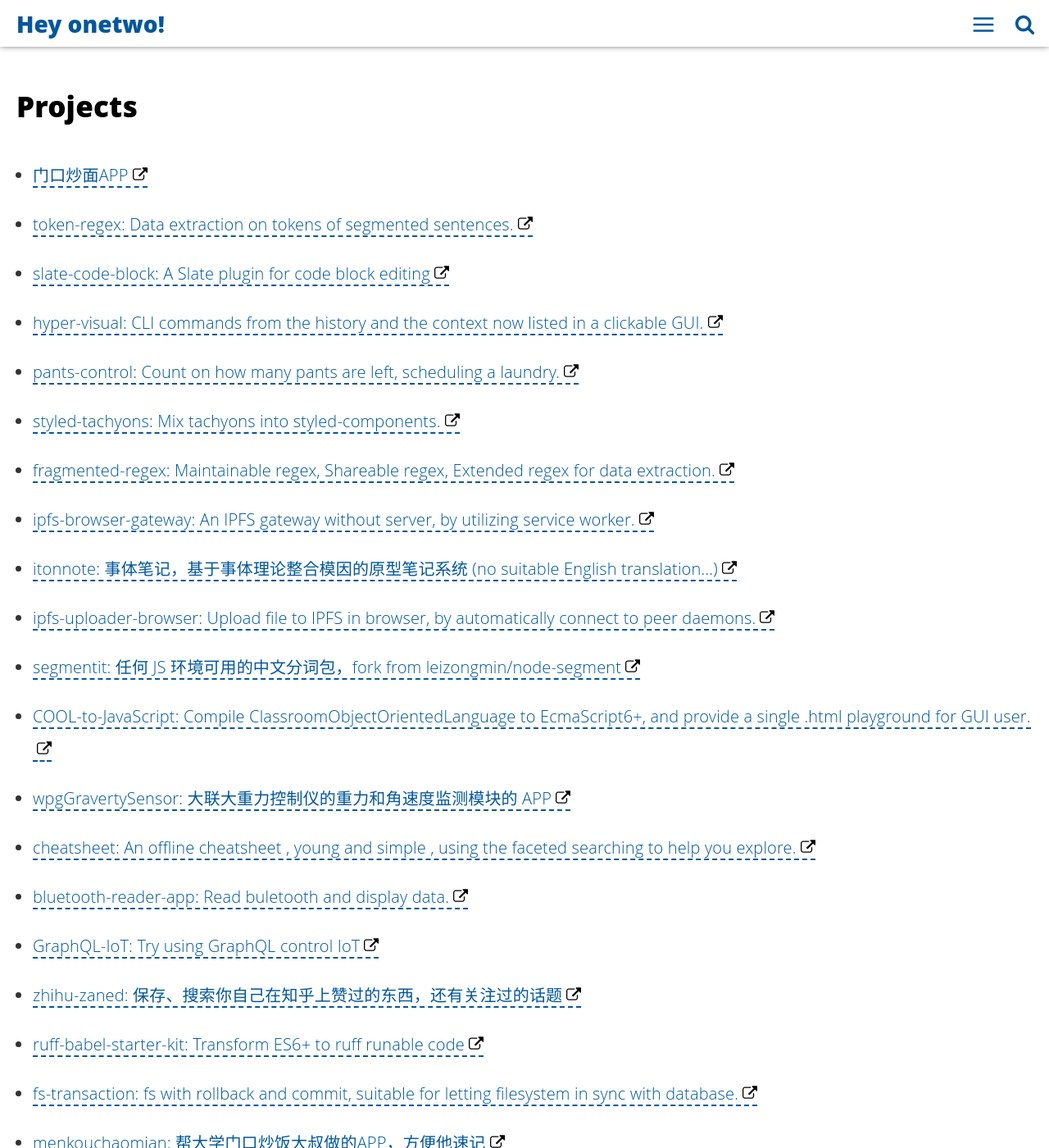
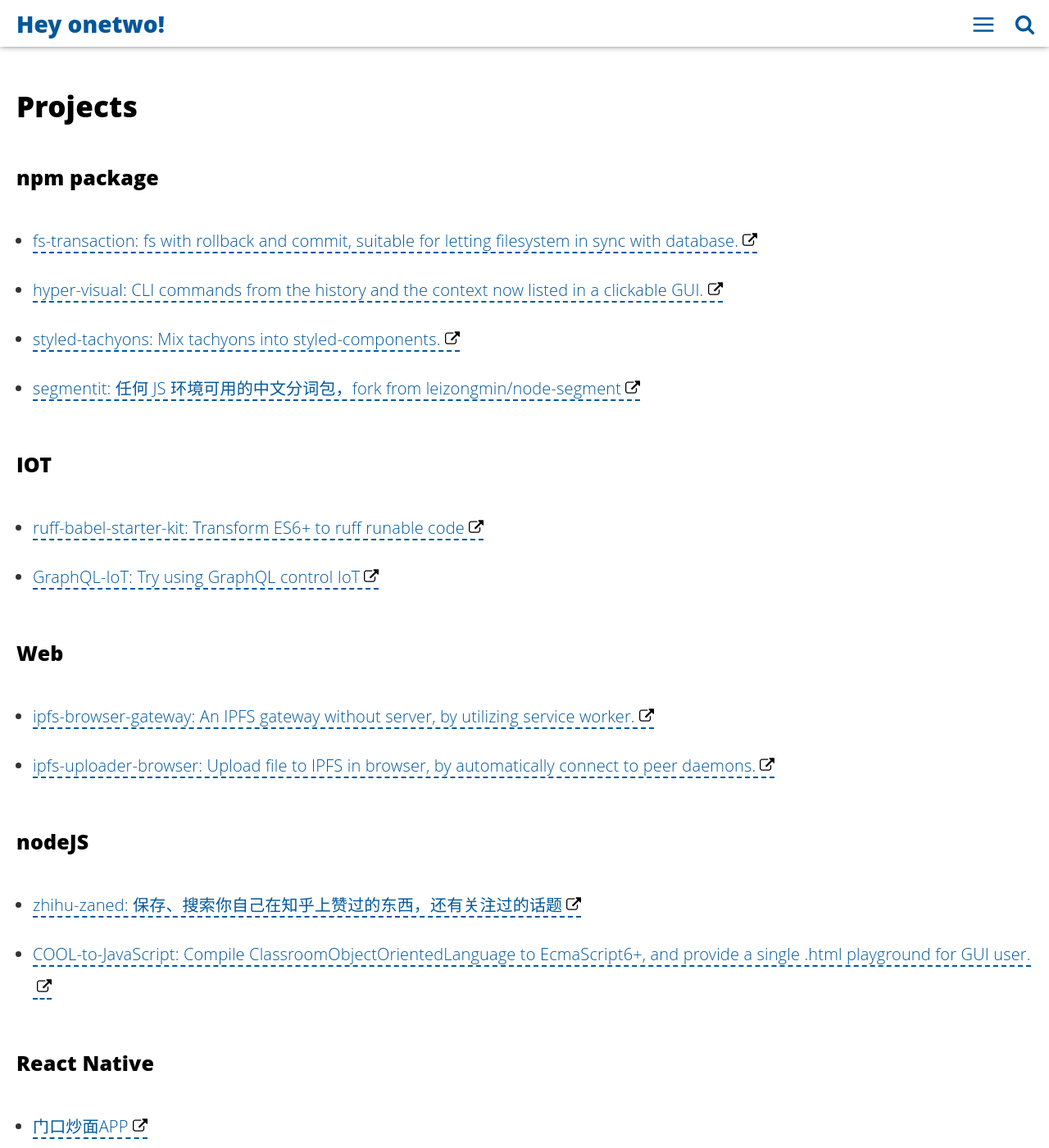
Before and after one commit to linonetwo/linonetwo.github.io, a Jekyll site: the page built from about.html, in a window 1280 px wide and 1400 px high, scrolled down 2410 px. Shown: the whole window at 82% size. Built offline with Jekyll 4.4.1, drawn with Linux system fonts in a browser that asks for light colours; some of the changed text lies outside the part shown.

Commit message:
sort projects

```diff
--- a/about.html
+++ b/about.html
@@ -1,19 +1,23 @@
 ---
 layout: minimal
-title: "About me"
+title: 'About me'
 permalink: /about/index.html
-description: "Brief description about me"
+description: 'Brief description about me'
 ---
 
-<img itemprop="image" class="img-rounded" src="/assets/img/blog-author.jpg" alt="Lin onetwo">
+<img itemprop="image" class="img-rounded" src="/assets/img/blog-author.jpg" alt="Lin onetwo" />
 
 <h2>About Me</h2>
 
-<p>I'm a progressive learner, concening about how to boost human learning, like knowledge-graph, memetic engineering, NLP (Neuro-linguistic programming & natural language processing).</p>
-<p>我对「学习」的看法比较激进，我觉得我应该先掌握那些能加速人类学习的技术，比如知识图谱、文因工程、NLP（两种意义上）等等，不过这个过程中踩了蛮多坑，但我觉得还是蛮值得的，至少我认识了许多志同道合的朋友。带着这样的理念去探索世界，我觉得蛮开心的。</p>
+<p>
+  I'm a progressive learner, concening about how to boost human learning, like knowledge-graph, memetic engineering, NLP
+  (Neuro-linguistic programming & natural language processing).
+</p>
+<p>
+  我对「学习」的看法比较激进，我觉得我应该先掌握那些能加速人类学习的技术，比如知识图谱、文因工程、NLP（两种意义上）等等，不过这个过程中踩了蛮多坑，但我觉得还是蛮值得的，至少我认识了许多志同道合的朋友。带着这样的理念去探索世界，我觉得蛮开心的。
+</p>
 
 <p>我姓林，字一二，可称林一二。</p>
-
 
 <h2>Skills</h2>
 
@@ -48,31 +52,127 @@ description: "Brief description about me"
 
 <h2>Projects</h2>
 
+<h3>npm package</h3>
+<ul>
+  <li>
+    <a href="https://github.com/linonetwo/fs-transaction"
+      >fs-transaction: fs with rollback and commit, suitable for letting filesystem in sync with database.</a
+    >
+  </li>
+  <li>
+    <a href="https://github.com/linonetwo/hyper-visual"
+      >hyper-visual: CLI commands from the history and the context now listed in a clickable GUI.</a
+    >
+  </li>
+
+  <li>
+    <a href="https://github.com/linonetwo/styled-tachyons">styled-tachyons: Mix tachyons into styled-components.</a>
+  </li>
+  <li>
+    <a href="https://github.com/linonetwo/segmentit"
+      >segmentit: 任何 JS 环境可用的中文分词包，fork from leizongmin/node-segment</a
+    >
+  </li>
+</ul>
+<h3>IOT</h3>
+<ul>
+  <li>
+    <a href="https://github.com/linonetwo/ruff-babel-starter-kit"
+      >ruff-babel-starter-kit: Transform ES6+ to ruff runable code</a
+    >
+  </li>
+  <li><a href="https://github.com/linonetwo/GraphQL-IoT">GraphQL-IoT: Try using GraphQL control IoT</a></li>
+</ul>
+<h3>Web</h3>
+<ul>
+  <li>
+    <a href="https://github.com/linonetwo/ipfs-browser-gateway"
+      >ipfs-browser-gateway: An IPFS gateway without server, by utilizing service worker.</a
+    >
+  </li>
+
+  <li>
+    <a href="https://github.com/linonetwo/ipfs-uploader-browser"
+      >ipfs-uploader-browser: Upload file to IPFS in browser, by automatically connect to peer daemons.</a
+    >
+  </li>
+</ul>
+<h3>nodeJS</h3>
+<ul>
+  <li>
+    <a href="https://github.com/linonetwo/zhihu-zaned"
+      >zhihu-zaned: 保存、搜索你自己在知乎上赞过的东西，还有关注过的话题</a
+    >
+  </li>
+  <li>
+    <a href="https://github.com/linonetwo/COOL-to-JavaScript"
+      >COOL-to-JavaScript: Compile ClassroomObjectOrientedLanguage to EcmaScript6+, and provide a single .html
+      playground for GUI user.</a
+    >
+  </li>
+</ul>
+<h3>React Native</h3>
 <ul>
   <li><a href="https://github.com/linonetwo/menkouchaomian">门口炒面APP</a></li>
 
-	<li><a href="https://github.com/linonetwo/token-regex">token-regex: Data extraction on tokens of segmented sentences.</a></li>
-	<li><a href="https://github.com/linonetwo/slate-code-block">slate-code-block: A Slate plugin for code block editing</a></li>
-	<li><a href="https://github.com/linonetwo/hyper-visual">hyper-visual: CLI commands from the history and the context now listed in a clickable GUI.</a></li>
-	<li><a href="https://github.com/linonetwo/pants-control">pants-control: Count on how many pants are left, scheduling a laundry.</a></li>
-	<li><a href="https://github.com/linonetwo/styled-tachyons">styled-tachyons: Mix tachyons into styled-components.</a></li>
-	<li><a href="https://github.com/linonetwo/fragmented-regex">fragmented-regex: Maintainable regex, Shareable regex, Extended regex for data extraction.</a></li>
-	<li><a href="https://github.com/linonetwo/ipfs-browser-gateway">ipfs-browser-gateway: An IPFS gateway without server, by utilizing service worker.</a></li>
-	<li><a href="https://github.com/linonetwo/itonnote">itonnote: 事体笔记，基于事体理论整合模因的原型笔记系统 (no suitable English translation...)</a></li>
-	<li><a href="https://github.com/linonetwo/ipfs-uploader-browser">ipfs-uploader-browser: Upload file to IPFS in browser, by automatically connect to peer daemons.</a></li>
-	<li><a href="https://github.com/linonetwo/segmentit">segmentit: 任何 JS 环境可用的中文分词包，fork from leizongmin/node-segment</a></li>
-	<li><a href="https://github.com/linonetwo/COOL-to-JavaScript">COOL-to-JavaScript: Compile ClassroomObjectOrientedLanguage to EcmaScript6+, and provide a single .html playground for GUI user.</a></li>
-	<li><a href="https://github.com/linonetwo/wpgGravertySensor">wpgGravertySensor: 大联大重力控制仪的重力和角速度监测模块的 APP</a></li>
-	<li><a href="https://github.com/linonetwo/cheatsheet">cheatsheet: An offline cheatsheet , young and simple , using the faceted searching to help you explore.</a></li>
-	<li><a href="https://github.com/linonetwo/bluetooth-reader-app">bluetooth-reader-app: Read buletooth and display data.</a></li>
-	<li><a href="https://github.com/linonetwo/GraphQL-IoT">GraphQL-IoT: Try using GraphQL control IoT</a></li>
-	<li><a href="https://github.com/linonetwo/zhihu-zaned">zhihu-zaned: 保存、搜索你自己在知乎上赞过的东西，还有关注过的话题</a></li>
-	<li><a href="https://github.com/linonetwo/ruff-babel-starter-kit">ruff-babel-starter-kit: Transform ES6+ to ruff runable code</a></li>
-	<li><a href="https://github.com/linonetwo/fs-transaction">fs-transaction: fs with rollback and commit, suitable for letting filesystem in sync with database.</a></li>
-	<li><a href="https://github.com/linonetwo/menkouchaomian">menkouchaomian: 帮大学门口炒饭大叔做的APP，方便他速记</a></li>
-	<li><a href="https://github.com/linonetwo/Shanghaitech-Loginer-APP">Shanghaitech-Loginer-APP: 上海科技大学自动登录内网APP，方便Android使用，没有账号暂时无法发布iOS版</a></li>
-	<li><a href="https://github.com/linonetwo/Relay-Tutorial-Chinese">Relay-Tutorial-Chinese: Facebook React Relay 中文入门教程</a></li>
-	<li><a href="https://github.com/linonetwo/neo4j-tutorial-Chinese">neo4j-tutorial-Chinese: 学图论数据库 Neo4j 的时候顺手翻译了它的在线课程</a></li>
+  <li>
+    <a href="https://github.com/linonetwo/wpgGravertySensor"
+      >wpgGravertySensor: 大联大重力控制仪的重力和角速度监测模块的 APP</a
+    >
+  </li>
+
+  <li>
+    <a href="https://github.com/linonetwo/bluetooth-reader-app"
+      >bluetooth-reader-app: Read buletooth and display data.</a
+    >
+  </li>
+
+  <li>
+    <a href="https://github.com/linonetwo/menkouchaomian">menkouchaomian: 帮大学门口炒饭大叔做的APP，方便他速记</a>
+  </li>
+  <li>
+    <a href="https://github.com/linonetwo/Shanghaitech-Loginer-APP"
+      >Shanghaitech-Loginer-APP: 上海科技大学自动登录内网APP，方便Android使用，没有账号暂时无法发布iOS版</a
+    >
+  </li>
+</ul>
+
+<h3>Idea</h3>
+<ul>
+  <li>
+    <a href="https://github.com/linonetwo/token-regex"
+      >token-regex: Data extraction on tokens of segmented sentences.</a
+    >
+  </li>
+  <li>
+    <a href="https://github.com/linonetwo/itonnote"
+      >itonnote: 事体笔记，基于事体理论整合模因的原型笔记系统 (no suitable English translation...)</a
+    >
+  </li>
+  <li>
+    <a href="https://github.com/linonetwo/pants-control"
+      >pants-control: Count on how many pants are left, scheduling a laundry.</a
+    >
+  </li>
+
+  <li>
+    <a href="https://github.com/linonetwo/fragmented-regex"
+      >fragmented-regex: Maintainable regex, Shareable regex, Extended regex for data extraction.</a
+    >
+  </li>
+</ul>
+<h3>翻译</h3>
+<ul>
+  <li>
+    <a href="https://github.com/linonetwo/Relay-Tutorial-Chinese"
+      >Relay-Tutorial-Chinese: Facebook React Relay 中文入门教程</a
+    >
+  </li>
+  <li>
+    <a href="https://github.com/linonetwo/neo4j-tutorial-Chinese"
+      >neo4j-tutorial-Chinese: 学图论数据库 Neo4j 的时候顺手翻译了它的在线课程</a
+    >
+  </li>
 </ul>
 
 <h2>友情链接</h2>
```
Lines whose indentation alone changed are shown as unchanged.
